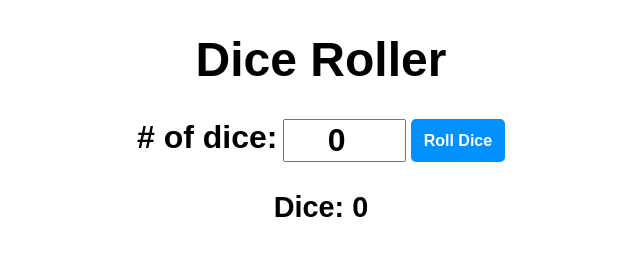
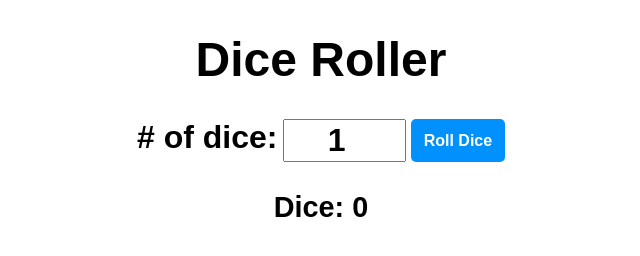
Before and after one commit to Thyme2be/dice-roll, a plain HTML site: page index.html in a window 1280 px wide. Shown: the full height of the page, 319-959 px from the left. Drawn offline with Linux system fonts and the light colour scheme.

Commit message:
fix min value

```diff
--- a/index.html
+++ b/index.html
@@ -10,7 +10,7 @@
     <h1>Dice Roller</h1>
     <form>
       <label for="inp_dices"># of dice:</label>
-      <input type="number" id="inp_dices" value="0" />
+      <input type="number" id="inp_dices" value="1" min="1" />
       <button type="button" id="roll_btn">Roll Dice</button>
     </form>
     <p id="n_dices">Dice: 0</p>
```
